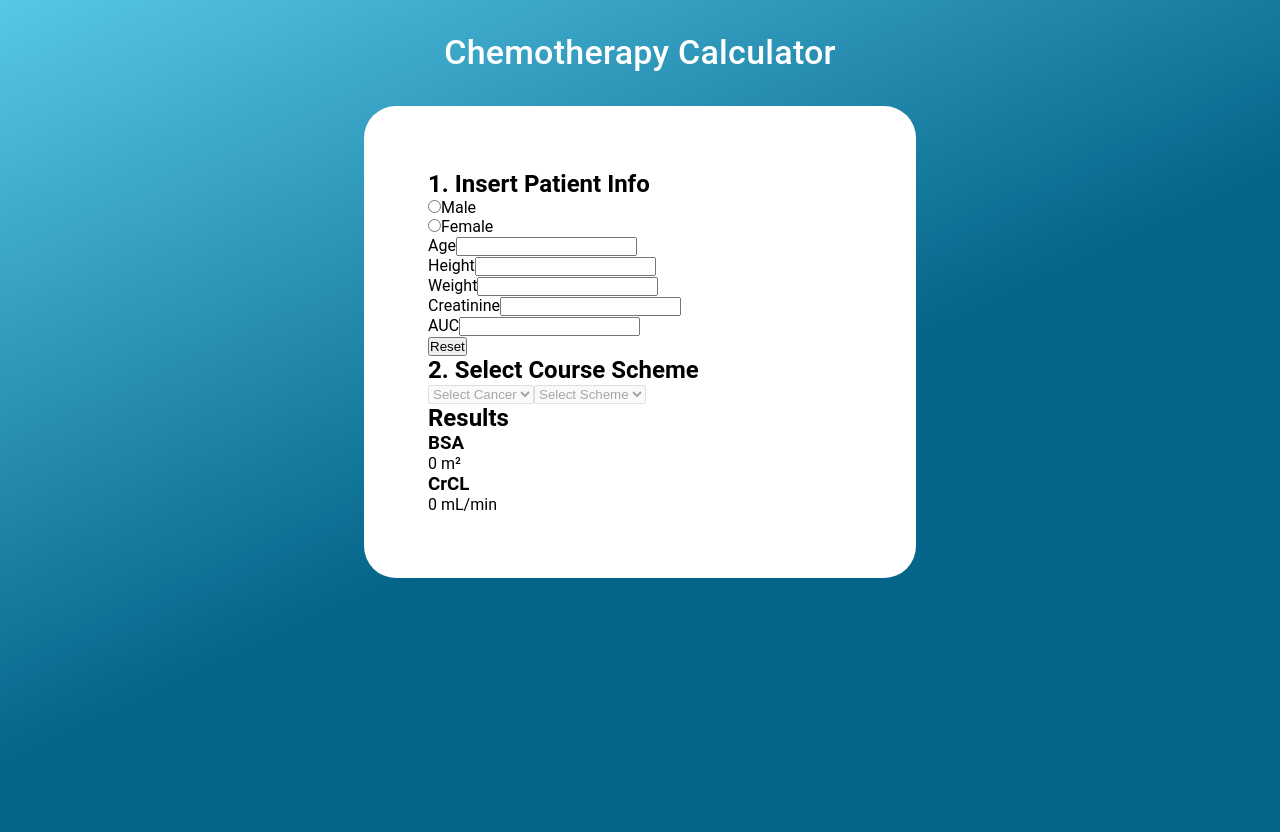
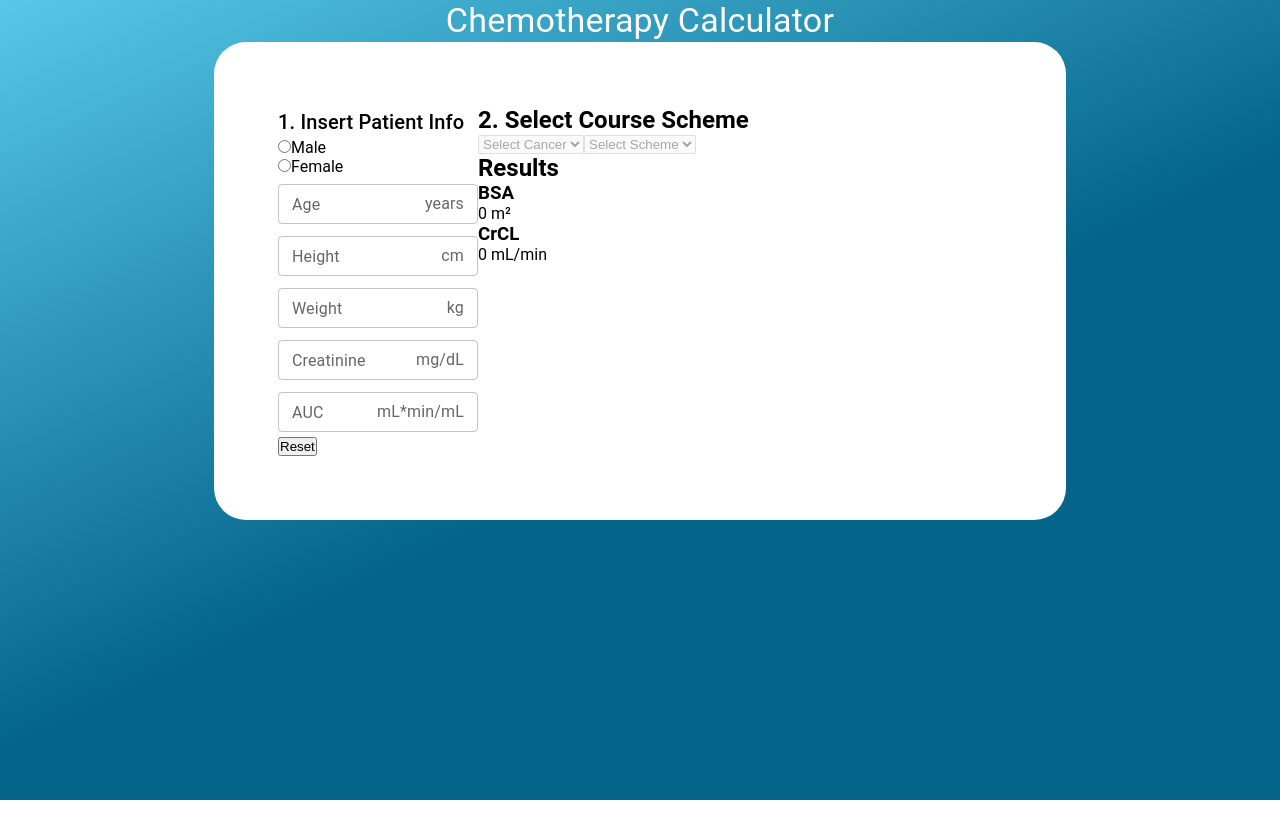
Before and after one commit to iurisilvestre/chemotherapy-calculator, a React (Create React App) app: page / in a window 1280 px wide. After the commit the page ends 800 px from the top, so only its background shows below. Built offline with nearby package versions, Linux system fonts and the light colour scheme.

Commit message:
creating textfields of mui

```diff
--- a/src/App.js
+++ b/src/App.js
@@ -3,7 +3,7 @@ import { useState, useEffect } from "react";
 // COMPONENTS
 import { CoursesSchemes } from "./utils/CoursesSchemes.js";
 import { getBsa, getCrCl, getCarboplatin, getDose } from "./utils/functions.js";
-import PatientInfo from "./layouts/PatientInfo";
+import PatientInfo from "./layouts/PatientInfo/PatientInfo";
 import SchemesSelection from "./layouts/SchemesSelection";
 import Results from "./layouts/Results";
 
@@ -13,12 +13,6 @@ import Box from "@mui/material/Box";
 import Typography from "@mui/material/Typography";
 import { makeStyles } from "@mui/styles";
 
-const useStyles = makeStyles({
-  title: {
-    marginTop: "20px 0",
-  },
-});
-
 const patientCleanData = {
   genre: "",
   age: "",
@@ -27,6 +21,22 @@ const patientCleanData = {
   creatinine: "",
   auc: "",
 };
+
+const useStyles = makeStyles({
+  title: {
+    color: "white",
+    fontWeight: "500",
+    margin: "2rem 0",
+    marginTop: "20px 0",
+  },
+  container: {
+    backgroundColor: "white",
+    padding: "4rem",
+    borderRadius: "2rem",
+    display: "flex",
+  },
+});
+
 export default function App() {
   const classes = useStyles();
 
@@ -85,28 +95,19 @@ export default function App() {
   }, [selectedScheme, patientInfo.auc]);
 
   return (
-    <Container maxWidth="sm">
-      <Typography
-        variant="h4"
-        align="center"
-        sx={{ color: "white", fontWeight: "500", margin: "2rem 0" }}
-        className={classes.title}
-      >
+    <Container maxWidth="md">
+      <Typography variant="h4" align="center" className={classes.title}>
         Chemotherapy Calculator
       </Typography>
-      <Box
-        sx={{
-          backgroundColor: "white",
-          padding: "4rem",
-          borderRadius: "2rem",
-        }}
-      >
+      <Box className={classes.container}>
         <PatientInfo
+          style={{ width: "45%" }}
           onChangeInputs={handleInputs}
           onReset={handleReset}
           patientInfo={patientInfo}
           aucRequired={aucRequired}
         />
+        <div style={{ width: "55%" }}>
           <SchemesSelection
             patientInfo={patientInfo}
             drugsList={CoursesSchemes}
@@ -120,6 +121,7 @@ export default function App() {
             carboplatinValue={carboplatinValue}
             doseValue={doseValue}
           />
+        </div>
       </Box>
     </Container>
   );
--- a/src/components/Input.js
+++ b/src/components/Input.js
@@ -1,15 +1,22 @@
+import { TextField, InputAdornment } from "@mui/material";
+
 export default function Input(props) {
   return (
-    <div>
-      <label htmlFor={props.htmlFor}>{props.label}</label>
-      <input
-        value={props.value}
-        type={props.type}
-        name={props.name}
-        min={props.min}
-        onChange={props.onChange}
-        className={`${props.aucRequired ? "auc-required" : ""}`}
-      />
-    </div>
+    <TextField
+      name={props.name}
+      label={props.label}
+      value={props.value}
+      onChange={props.onChange}
+      fullWidth
+      variant="outlined"
+      margin="dense"
+      size="small"
+      className={`${props.aucRequired ? "auc-required" : ""}`}
+      InputProps={{
+        endAdornment: (
+          <InputAdornment position="end">{props.adornment}</InputAdornment>
+        ),
+      }}
+    ></TextField>
   );
 }
--- a/src/layouts/PatientInfo.js
+++ b/src/layouts/PatientInfo/PatientInfo.js
@@ -1,9 +1,12 @@
-import Input from "../components/Input";
+import Input from "../../components/Input";
+import Typography from "@mui/material/Typography";
+
+import IconButton from "@mui/material/IconButton";
 
 export default function PatientInfo(props) {
   return (
-    <div className="patient-info">
-      <h2>1. Insert Patient Info</h2>
+    <div style={{ width: "200px" }}>
+      <Typography variant="h6">1. Insert Patient Info</Typography>
       {/* INPUTS GENRE */}
       <div>
         <input
@@ -28,50 +31,40 @@ export default function PatientInfo(props) {
       {/* INPUTS AGE */}
       <Input
         label="Age"
-        htmlFor="age"
-        type="number"
         name="age"
-        min="0"
+        adornment="years"
         onChange={props.onChangeInputs}
         value={props.patientInfo.age}
       />
       {/* INPUTS HEIGHT */}
       <Input
         label="Height"
-        htmlFor="height"
-        type="number"
         name="height"
-        min="0"
+        adornment="cm"
         onChange={props.onChangeInputs}
         value={props.patientInfo.height}
       />
       {/* INPUTS WEIGHT */}
       <Input
         label="Weight"
-        htmlFor="weight"
-        type="number"
         name="weight"
-        min="0"
+        adornment="kg"
         onChange={props.onChangeInputs}
         value={props.patientInfo.weight}
       />
       {/* INPUTS CREATININE */}
       <Input
         label="Creatinine"
-        htmlFor="creatinine"
-        type="number"
         name="creatinine"
-        min="-10"
+        adornment="mg/dL"
         onChange={props.onChangeInputs}
         value={props.patientInfo.creatinine}
       />
       {/* INPUTS AUC */}
       <Input
         label="AUC"
-        htmlFor="auc"
-        type="number"
         name="auc"
-        min="0"
+        adornment="mL*min/mL"
         onChange={props.onChangeInputs}
         value={props.patientInfo.auc}
         aucRequired={props.aucRequired}
--- a/src/layouts/SchemesSelection.js
+++ b/src/layouts/SchemesSelection.js
@@ -1,4 +1,3 @@
-import { useState } from "react";
 import { checkPatientData } from "../utils/functions";
 import SelectBox from "../components/SelectBox";
 
```
Lines whose indentation alone changed are shown as unchanged.
